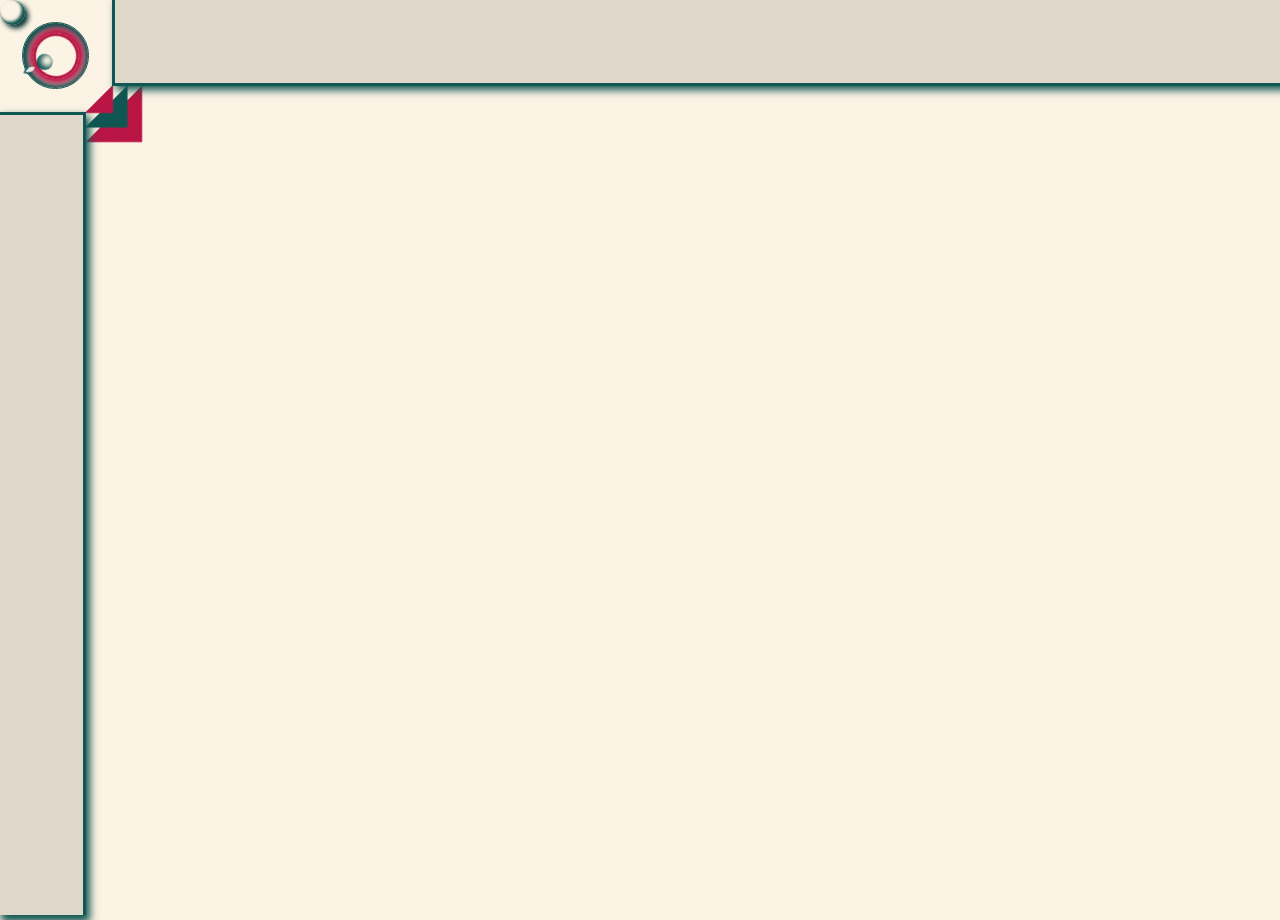
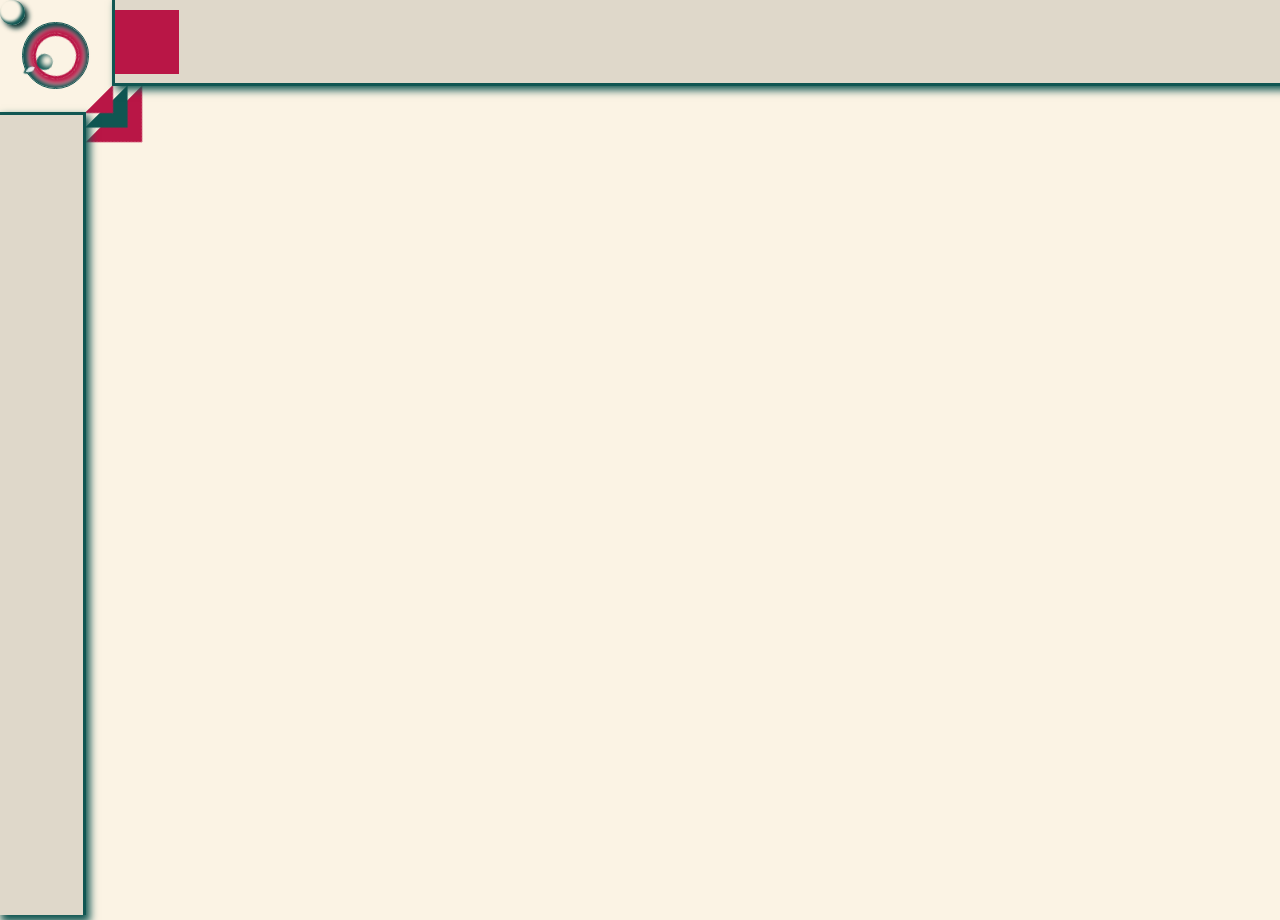
Before and after one commit to JaynewDee/jaynew_r2, a React (Create React App) app: page / in a window 1280 px wide. Shown: the top 920 px of the page. Built offline with nearby package versions, Linux system fonts and the light colour scheme; a web font is replaced by a local one.

Commit message:
experimenting with props and icon presentation

```diff
--- a/src/App.scss
+++ b/src/App.scss
@@ -1,12 +1,10 @@
+@import './_Items.scss';
+
 $bgColor: #fbf3e4;
-$btnColor: #cddeff;
 $headerColor: #105652;
-$btnText: #fffffe;
 $paragraph: #5f6c7b;
 $highlight: #dfd8ca;
 $tertiary: #b91646;
-$secondary: #90b4ce;
-$sidebarColor: #cddeff;
 $brygada: "Brygada 1918", serif;
 $dosis: "Dosis", sans-serif;
 $josefin: "Josefin Sans", sans-serif;
@@ -79,6 +77,7 @@ $size-divide: 2;
 
 #navbar {
   display: flex;
+  align-items: center;
   height: calc(10.4em / $size-divide);
   width: 100%;
   position: fixed;
@@ -165,21 +164,21 @@ $size-divide: 2;
 
 @media screen and (max-width: 576px) {
   :root {
-    $size-divide: 2;
+    $size-divide: 5;
   }
 }
 @media screen and (max-width: 768px) {
   :root {
-    $size-divide: 3;
+    $size-divide: 4;
   }
 }
 @media screen and (max-width: 992px) {
   :root {
-    $size-divide: 4;
+    $size-divide: 3;
   }
 }
 @media screen and (max-width: 1200px) {
   :root {
-    $size-divide: 5;
+    $size-divide: 2;
   }
 }
--- a/src/App.tsx
+++ b/src/App.tsx
@@ -1,10 +1,13 @@
 import React from 'react';
 import './App.scss';
+
 import CSS from 'csstype';
 import Sidebar from './components/Sidebar';
 import Navbar from './components/Navbar';
 import Sphere from './components/Sphere'
 import Ornate from './components/Ornate'
+import { GiDivingDagger as dagger} from 'react-icons/gi'
+
 
 interface MainType {
    style?: CSS.Properties,
@@ -23,6 +26,7 @@ export const App: React.FC<MainType> = () => {
 
          <div id="mainCont">
             <Ornate/>
+            {dagger}
 
 
          </div>
--- /dev/null
+++ b/src/_Items.scss
@@ -0,0 +1,16 @@
+
+$bgColor: #fbf3e4;
+$headerColor: #105652;
+$paragraph: #5f6c7b;
+$highlight: #dfd8ca;
+$tertiary: #b91646;
+$size-divide: 2;
+
+
+#dagger-div {
+   background: $tertiary;
+   height: calc(8em / $size-divide);
+   width: calc(8em / $size-divide);
+   z-index: -5;
+   color: $headerColor;
+}
--- a/src/components/Navbar.tsx
+++ b/src/components/Navbar.tsx
@@ -1,13 +1,19 @@
-import React from 'react'
-
+import React, { useState } from 'react'
+import NavItem from './navItem';
+import { GiDivingDagger as dagger} from 'react-icons/gi'
 
 const Navbar:React.FC = () => {
+   const [icons, setIcons] = useState([
+      { title: 'dagger', icon: dagger, id: 'dagger', key: 1},
 
+   ])
 
   return (
+     <>
     <div id="navbar">
-
+       <NavItem icons={icons}/>
     </div>
+    </>
   )
 }
 
--- a/src/components/Ornate.tsx
+++ b/src/components/Ornate.tsx
@@ -6,8 +6,7 @@ const Ornate = () => {
       <div className="angle" id="tri5"></div>
       <div className="angle" id="tri4"></div>
       <div className="angle" id="tri3"></div>
-      <div className="angle" id="tri2"></div>
-      <div className="angle" id="tri1"></div>
+
    </>
   )
 }
--- a/src/components/navItem.tsx
+++ b/src/components/navItem.tsx
@@ -1,12 +1,16 @@
-import React from 'react';
+import React, { useState } from 'react';
+import { GiDivingDagger as dagger} from 'react-icons/gi'
 
-const props = {
-   subject: ['arrow', 'sword', 'dagger', 'cross', ]
-}
-const navItem = ({}) => {
+
+const NavItem:React.FC = () => {
+
+
+
   return (
-    <div></div>
+    <div id="dagger-div">
+       {dagger}
+    </div>
   )
 }
 
-export default navItem;
+export default NavItem;
```
